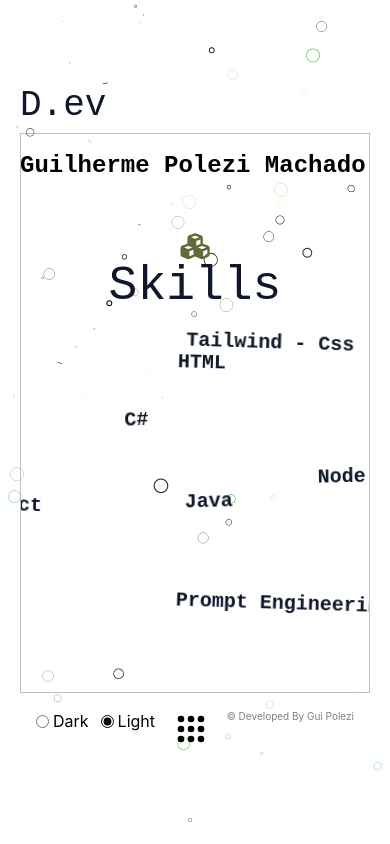
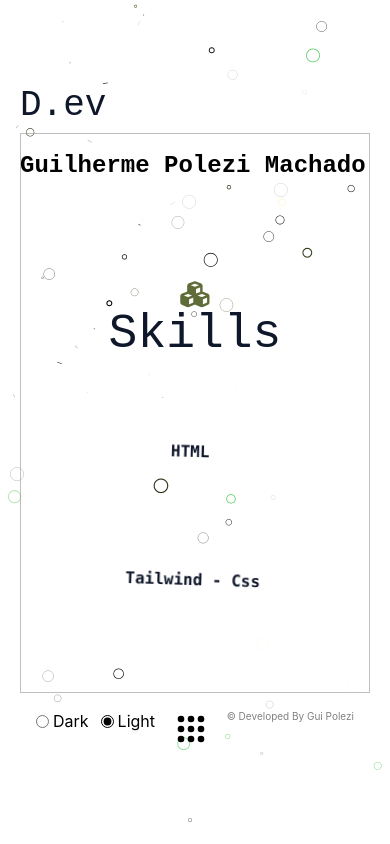
Before and after one commit to GuiPolezi/portfolio-dev, a React (Vite) app: page /skills in a window 390 px wide. Built offline with nearby package versions, Linux system fonts and the light colour scheme; a web font is replaced by a local one.

Commit message:
adding responsivity to skills

```diff
--- a/src/pages/skills.jsx
+++ b/src/pages/skills.jsx
@@ -93,7 +93,7 @@ export function Skills() {
     };
 
     return (
-        <div className="skillsContainer" ref={containerRef}>
+        <div className="skillsContainer relative flex flex-col items-center gap-12 px-4 py-12 md:block md:min-h-[600px] md:px-0" ref={containerRef}>
             <ParticleBackground />
             <div className="headerSkills mt-5 text-center">
                 <div id="skills">
@@ -310,6 +310,15 @@ const ParticleBackground = () => {
 
 export default ParticleBackground;
 
+const skillPositions = {
+  one:   "md:absolute md:left-[150px]",
+  two:   "md:absolute md:top-[50px] md:right-0",
+  three: "md:absolute md:top-[180px] md:left-[280px]",
+  four:  "md:absolute md:right-[200px] md:top-[130px]",
+  five:  "md:absolute md:bottom-[260px] md:left-[-50px]",
+  six:   "md:absolute md:bottom-[200px] md:left-[17vw]",
+  seven: "md:absolute md:bottom-[200px] md:right-[120px]",
+};
 
 const SkillItem = ({ id, iconClass, label }) => {
     const iconRef = useRef(null);
@@ -375,17 +384,20 @@ const SkillItem = ({ id, iconClass, label }) => {
     // -----------------------------------------------------
 
     return (
-        <div id={id} className="skillBox" style={{ perspective: "1000px" }}> {/* Perspective ajuda na rotação leve */}
-            <i className={iconClass} ref={iconRef}></i>
+    <div
+      id={id}
+      className={`skillBox flex flex-col items-center text-center font-mono font-bold text-base sm:text-lg md:text-xl ${skillPositions[id]}`}
+      style={{ perspective: "1000px" }}
+    >
+      <i
+        className={`${iconClass} text-3xl md:text-4xl lg:text-5xl`}
+        ref={iconRef}
+      ></i>
       <p
-                ref={labelRef} // 1. Atribui a ref aqui
+        ref={labelRef}
         onMouseEnter={handleMouseEnter}
         onMouseLeave={handleMouseLeaveP}
-                style={{
-
-                    cursor: 'pointer',
-                    position: 'relative' // Garante que z-index e transforms funcionem isolados
-                }}
+        className="cursor-pointer relative pb-1"
       >
         {label}
       </p>
```
Also changed, not shown: src/index.css (+4 -3 lines). Lines whose indentation alone changed are shown as unchanged.
